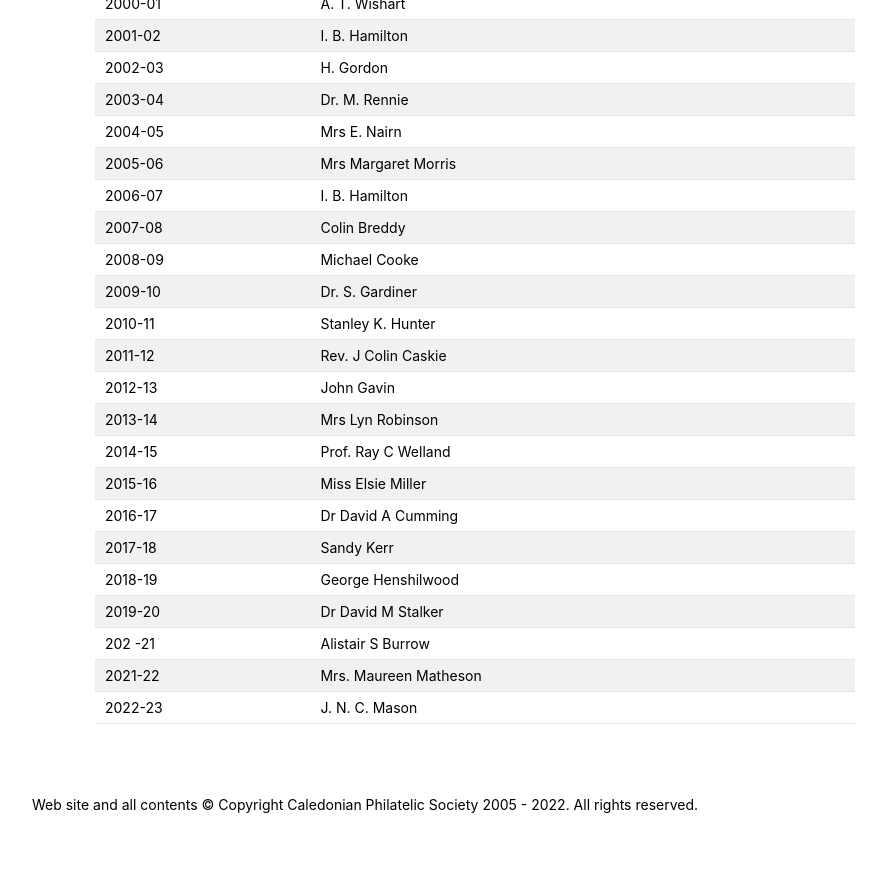
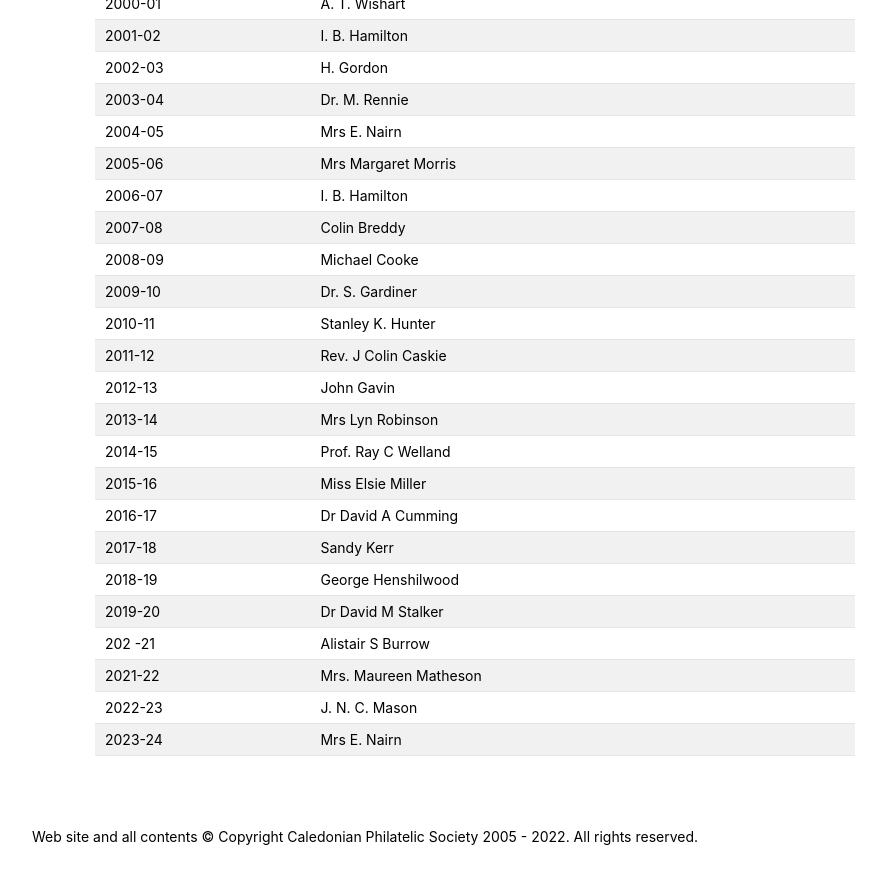
Before and after one commit to astalker/caledonian-stamps, a Jekyll site: the page built from past-presidents.md, in a window 1280 px wide and 900 px high, scrolled down 3111 px. Shown: the top 884 px of the window, without its empty margins (275-1161 px from the left). Built offline with Jekyll 4.4.1, drawn with Linux system fonts in a browser that asks for light colours; our own code applies the rules of GitHub Pages for plain Markdown files.

Commit message:
Update past-presidents.md
Update to previous President for 2023-24

```diff
--- a/past-presidents.md
+++ b/past-presidents.md
@@ -115,3 +115,4 @@ Date    | President
 202 -21 | Alistair S Burrow |
 2021-22 | Mrs. Maureen Matheson|
 2022-23 | J. N. C. Mason|
+2023-24| Mrs E. Nairn |
```
